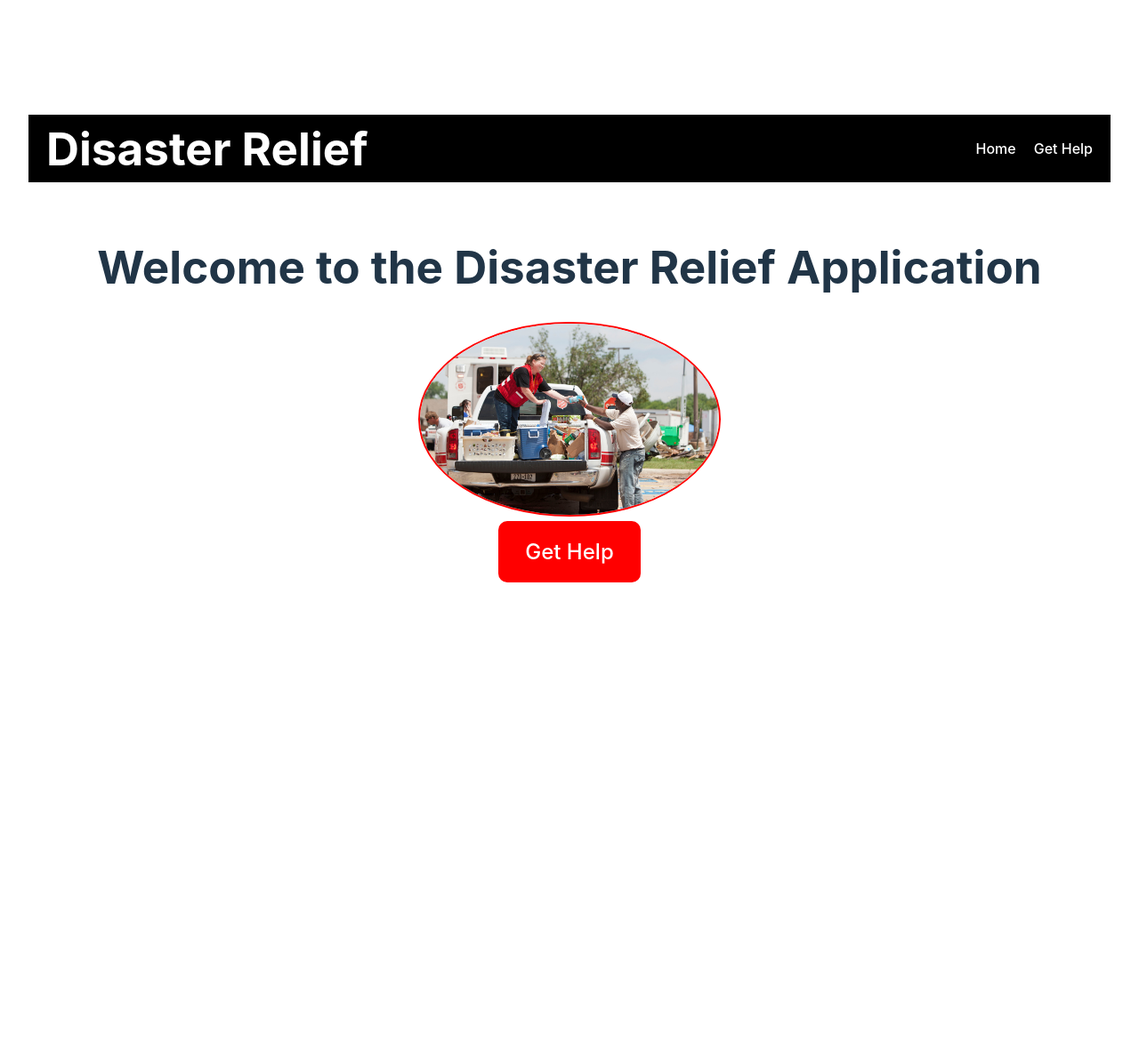
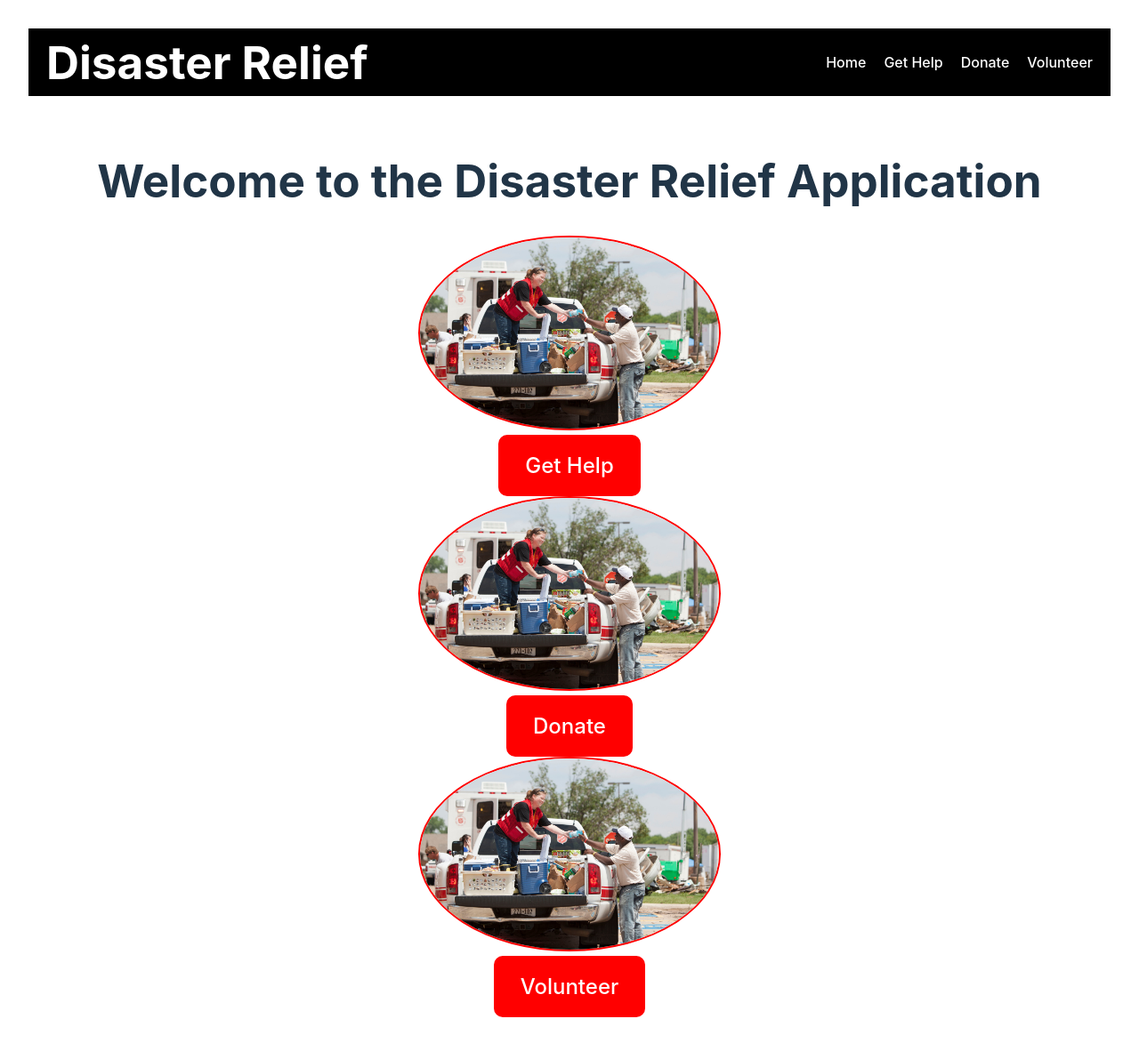
Before and after one commit to amoriss/ReactDisasterRelief, a React (Vite) app in the folder reactdisasterrelief.client/: page / in a window 1280 px wide. Shown: the top 1182 px of the page at 89% size. Before the commit the page ends 800 px from the top, so only its background shows below. Built offline with nearby package versions, Linux system fonts and the light colour scheme.

Commit message:
donate and volunteer links working on home page including buttons and navbar

```diff
--- a/reactdisasterrelief.client/src/App.jsx
+++ b/reactdisasterrelief.client/src/App.jsx
@@ -3,6 +3,8 @@ import { BrowserRouter as Router, Route, Routes } from 'react-router-dom';
 import Navbar from './components/Navbar';
 import Home from './components/Home';
 import GetHelp from './components/GetHelp';
+import Donate from './components/Donate';
+import Volunteer from './components/Volunteer';
 /*import { useEffect, useState } from 'react';*/
 import './App.css';
 
@@ -10,11 +12,13 @@ import './App.css';
 const App = () => {
     return (
         <Router>
-            <Navbar/>
-                <Routes>
-                    <Route path="/" element={<Home/>}/>
-                    <Route path="/get-help" element={<GetHelp/>}/>
-                </Routes>
+            <Navbar />
+            <Routes>
+                <Route path="/" element={<Home />} />
+                <Route path="/get-help" element={<GetHelp />} />
+                <Route path="/donate" element={<Donate />} />
+                <Route path="/volunteer" element={<Volunteer />} />
+            </Routes>
         </Router>
     )
 }
--- /dev/null
+++ b/reactdisasterrelief.client/src/components/Donate.jsx
@@ -0,0 +1,7 @@
+function Donate() {
+  return (
+    <p>Donate Page</p>
+  );
+}
+
+export default Donate;
--- a/reactdisasterrelief.client/src/components/Home.css
+++ b/reactdisasterrelief.client/src/components/Home.css
@@ -34,6 +34,7 @@ img-item:hover{
     padding: 20px 30px;
     border-radius: 10px;
     font-size: 24px;
+   margin-top: 35px;
 }
 
 .home-button:hover {
--- a/reactdisasterrelief.client/src/components/Home.jsx
+++ b/reactdisasterrelief.client/src/components/Home.jsx
@@ -10,6 +10,16 @@ function Home() {
 
             </div>
             <Link to="/get-help" className="home-button">Get Help</Link>
+            <div className="image-item">
+                <img src={getHelpImage} alt="Get Help" />
+
+            </div>
+            <Link to="/donate" className="home-button">Donate</Link>
+            <div className="image-item">
+                <img src={getHelpImage} alt="Get Help" />
+
+            </div>
+            <Link to="/volunteer" className="home-button">Volunteer</Link>
         </div>
     );
 }
--- a/reactdisasterrelief.client/src/components/Navbar.jsx
+++ b/reactdisasterrelief.client/src/components/Navbar.jsx
@@ -1,4 +1,3 @@
-import React from 'react';
 import { Link } from 'react-router-dom';
 
 const Navbar = () => {
@@ -11,6 +10,12 @@ const Navbar = () => {
                 </li>
                 <li style={styles.navItem}>
                     <Link to="/get-help" style={styles.navLink}>Get Help</Link>
+                </li>
+                <li style={styles.navItem}>
+                    <Link to="/donate" style={styles.navLink}>Donate</Link>
+                </li>
+                <li style={styles.navItem}>
+                    <Link to="/volunteer" style={styles.navLink}>Volunteer</Link>
                 </li>
             </ul>
         </nav>
--- /dev/null
+++ b/reactdisasterrelief.client/src/components/Volunteer.jsx
@@ -0,0 +1,7 @@
+function Volunteer() {
+  return (
+    <p>Volunteer Page</p>
+  );
+}
+
+export default Volunteer;
```
